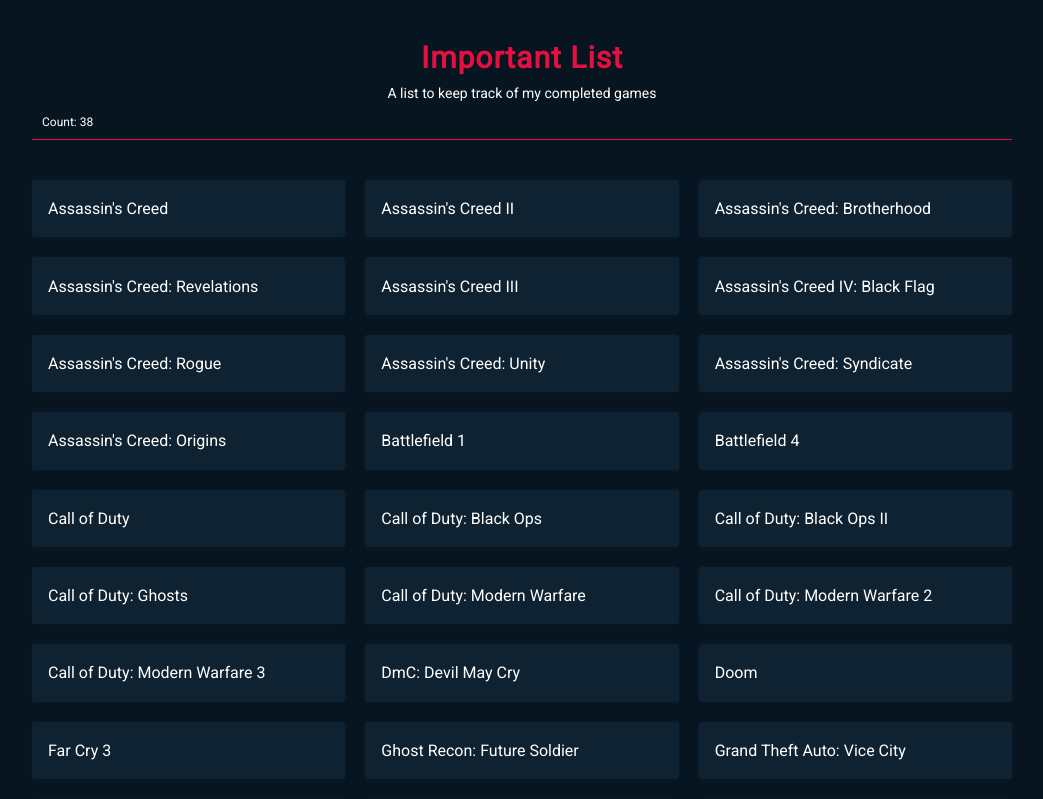
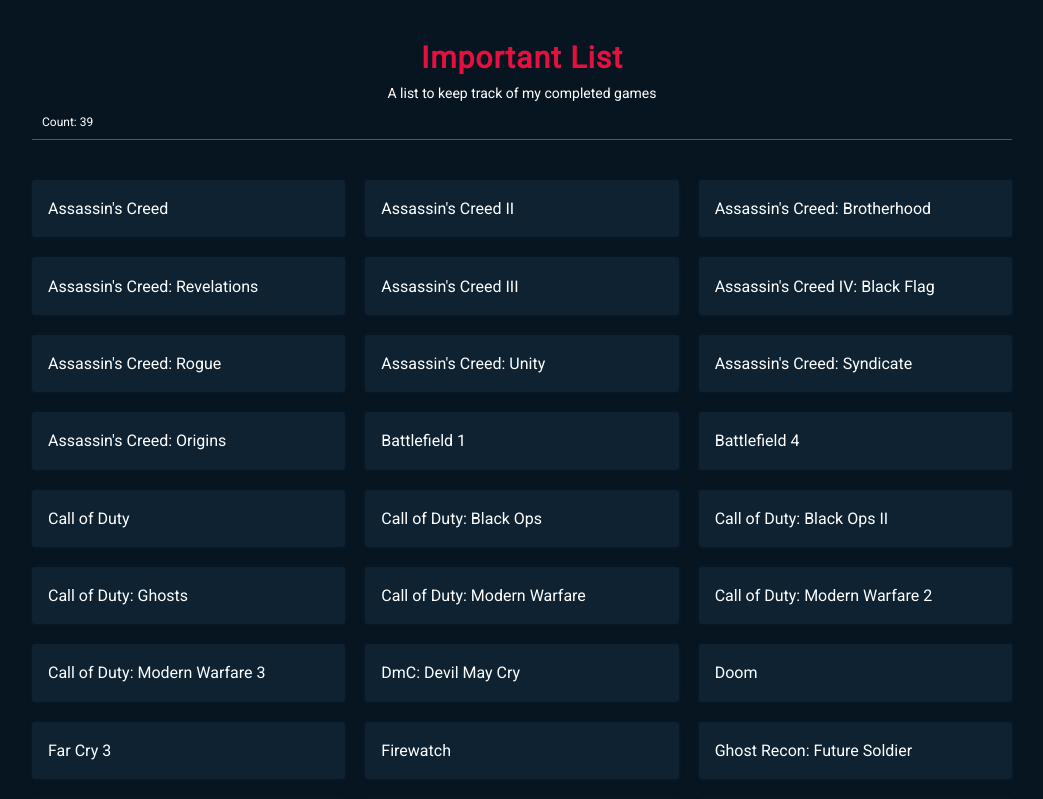
Before and after one commit to PiyushPawar17/important-list, a React (Create React App) app: page / in a window 1280 px wide. Shown: the top 799 px of the page, without its empty margins (118-1161 px from the left). Built offline with nearby package versions, Linux system fonts and the light colour scheme.

Commit message:
Added Firewatch :tada:

```diff
--- a/src/List.js
+++ b/src/List.js
@@ -21,6 +21,7 @@
 	'DmC: Devil May Cry',
 	'Doom',
 	'Far Cry 3',
+	'Firewatch',
 	'Ghost Recon: Future Soldier',
 	'Grand Theft Auto: Vice City',
 	'Inside',
```
